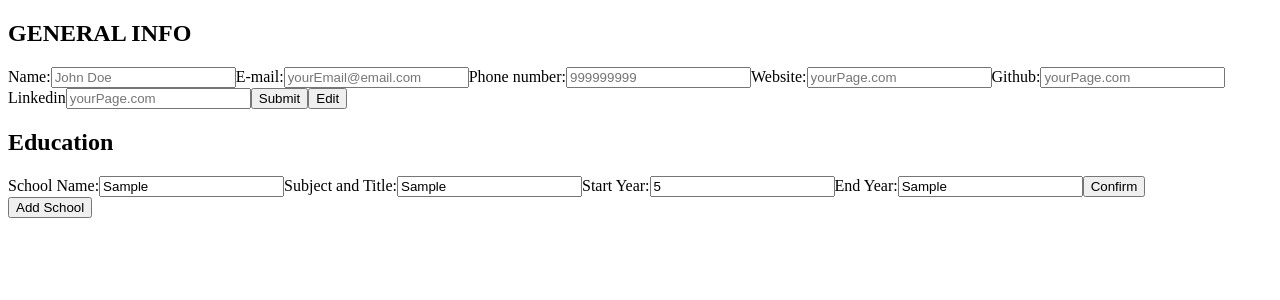
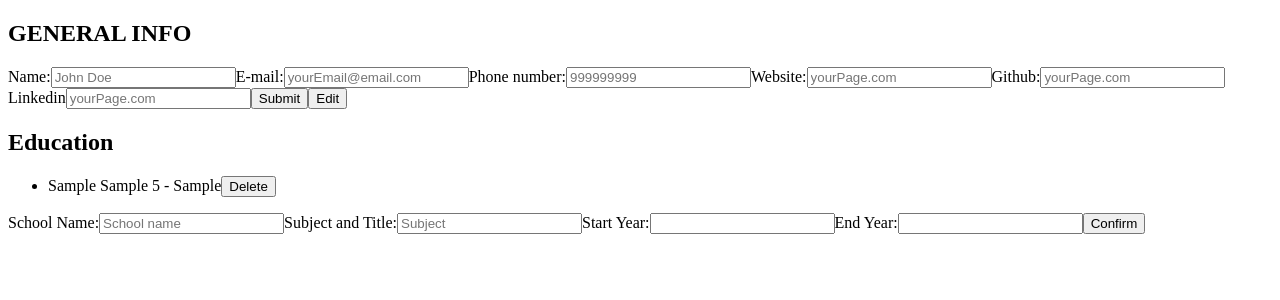
Before and after one commit to MaciejDabrowskii/PROJECT-CV-APPLICATION, a React (Create React App) app: page / in a window 1280 px wide. Both pictures are taken after typing "Sample", "Sample", "5", "Sample" into the empty fields and a click on the input "Confirm". Shown: the top 300 px of the page. Built offline with nearby package versions, Linux system fonts and the light colour scheme.

Commit message:
tinkering components - note: nested states handling in react is bad do not use

```diff
--- a/package.json
+++ b/package.json
@@ -9,6 +9,7 @@
     "react": "^18.1.0",
     "react-dom": "^18.1.0",
     "react-scripts": "5.0.1",
+    "uniqid": "^5.4.0",
     "web-vitals": "^2.1.4"
   },
   "scripts": {
--- a/src/App.js
+++ b/src/App.js
@@ -1,11 +1,14 @@
+/* eslint-disable no-unused-vars */
 /* eslint-disable react/no-access-state-in-setstate */
 /* eslint-disable max-len */
 /* eslint-disable react/destructuring-assignment */
 /* eslint-disable react/no-unused-class-component-methods */
 /* eslint-disable react/no-unused-state */
 import React, { Component } from "react";
+import uniqid from "uniqid";
 import GeneralInfo from "./components/general-info";
 import Education from "./components/education";
+import PrintSchools from "./components/show-schools";
 
 class App extends Component
 {
@@ -30,6 +33,7 @@ class App extends Component
         subject: "",
         dateStart: "",
         dateEnd: "",
+        id: uniqid(),
       },
       experience: {
         comapnyName: "",
@@ -41,93 +45,29 @@ class App extends Component
 
     this.handleChange.bind(this);
     this.onSubmitSchool.bind(this);
+    this.onDeleteSchool.bind(this);
   }
 
   handleChange = (e) =>
   {
-    switch (e.target.id)
-    {
-      case "general-name":
-        this.setState({
-          personalData: {
-            name: e.target.value,
-          },
-        });
-        break;
-
-      case "general-email":
-        this.setState({
-          personalData: {
-            email: e.target.value,
-          },
-        });
-        break;
-
-      case "general-phone":
-        this.setState({
-          personalData: {
-            number: e.target.value,
-          },
-        });
-        break;
-      case "general-github":
-        this.setState({
-          personalData: {
-            github: e.target.value,
-          },
-        });
-        break;
-      case "general-linkedin":
-        this.setState({
-          personalData: {
-            number: e.target.value,
-          },
-        });
-        break;
-      case "general-website":
-        this.setState({
-          personalData: {
-            website: e.target.value,
-          },
-        });
-        break;
-      case "education-school":
-        this.setState({
-          education: {
-            schoolName: e.target.value,
-          },
-        });
-        break;
-      case "education-subject":
-        this.setState({
-          education: {
-            subject: e.target.value,
-          },
-        });
-        break;
-      case "education-start":
-        this.setState({
-          education: {
-            dateStart: e.target.value,
-          },
-        });
-        break;
-      case "education-end":
-        this.setState({
-          education: {
-            dateEnd: e.target.value,
-          },
-        });
-        break;
-      default:
-    }
+    const { value, id, name } = e.target;
+    this.setState((prevState) => ({
+      [name]: {
+        ...prevState[name],
+        [id]: value,
+      },
+    }));
   };
 
   onSubmitSchool = (e) =>
   {
     e.preventDefault();
-    this.setState({
+    if (Object.values(this.state.education)
+      .every((el) => !el)) return;
+    this.setState((prevState) => ({
+      ...prevState,
       personalData: {
+        ...prevState.personalData,
         schools: this.state.personalData.schools.concat(this.state.education),
       },
       education: {
@@ -135,26 +75,53 @@ class App extends Component
         subject: "",
         dateStart: "",
         dateEnd: "",
+        id: uniqid(),
       },
-    });
-    console.log(this.state.personalData.schools.length);
+    }));
+  };
+
+  onDeleteSchool = (e) =>
+  {
+    const { personalData } = this.state;
+    this.setState((prevState) => ({
+      ...prevState,
+      personalData: {
+        ...prevState.personalData,
+        schools: personalData.schools.filter((school) => school.id !== e.target.parentElement.dataset.key),
+      },
+    }));
   };
 
   render()
   {
+    const {
+      editMode, personalData, education, experience,
+    } = this.state;
     return (
+
       <div className="App">
         <h2>GENERAL INFO</h2>
-        <GeneralInfo handleChange={this.handleChange} personalData={this.state} />
+        <GeneralInfo
+          handleChange={this.handleChange}
+          personalData={this.state}
+        />
+        <p>
+          {personalData.name}
+          {personalData.email}
+          {personalData.phone}
+          {personalData.github}
+        </p>
         <h2>Education</h2>
         <div className="education">
-          <Education handleChange={this.handleChange} onSubmitSchool={this.onSubmitSchool} />
-          <button
-            className="add-school-btn"
-            type="button"
-          >
-            Add School
-          </button>
+          <PrintSchools
+            personalData={personalData}
+            onDeleteSchool={this.onDeleteSchool}
+          />
+          <Education
+            handleChange={this.handleChange}
+            onSubmitSchool={this.onSubmitSchool}
+            education={education}
+          />
         </div>
       </div>
     );
--- a/src/components/education.js
+++ b/src/components/education.js
@@ -16,42 +16,51 @@ class Education extends Component
     const {
       handleChange,
       onSubmitSchool,
+      education,
     } = this.props;
     return (
       <form>
-        <label htmlFor="education-school">School Name:</label>
+        <label htmlFor="schoolName">School Name:</label>
         <input
-          id="education-school"
+          name="education"
+          id="schoolName"
           type="text"
           minLength="2"
           placeholder="School name"
           onChange={this.props.handleChange}
+          value={this.props.education.schoolName}
           required
         />
-        <label htmlFor="education-subject">Subject and Title:</label>
+        <label htmlFor="subject">Subject and Title:</label>
         <input
-          id="education-subject"
+          name="education"
+          id="subject"
           type="text"
           minLength="2"
           placeholder="Subject"
           onChange={this.props.handleChange}
+          value={this.props.education.subject}
         />
-        <label htmlFor="education-start">Start Year:</label>
+        <label htmlFor="dateStart">Start Year:</label>
         <input
-          id="education-start"
+          name="education"
+          id="dateStart"
           type="number"
           minLength="4"
           maxLength="4"
           onChange={this.props.handleChange}
+          value={this.props.education.dateStart}
           required
         />
-        <label htmlFor="education-end">End Year:</label>
+        <label htmlFor="dateEnd">End Year:</label>
         <input
-          id="education-end"
+          name="education"
+          id="dateEnd"
           type="nuber"
           minLength="4"
           maxLength="4"
           onChange={this.props.handleChange}
+          value={this.props.education.dateEnd}
         />
         <input
           className="submit-school-btn"
--- a/src/components/general-info.js
+++ b/src/components/general-info.js
@@ -19,7 +19,8 @@ class GeneralInfo extends Component
         <form>
           <label htmlFor="general-name">Name:</label>
           <input
-            id="general-name"
+            name="personalData"
+            id="name"
             type="text"
             minLength="2"
             placeholder="John Doe"
@@ -29,7 +30,8 @@ class GeneralInfo extends Component
           />
           <label htmlFor="general-email">E-mail:</label>
           <input
-            id="general-email"
+            name="personalData"
+            id="email"
             type="email"
             minLength="2"
             placeholder="yourEmail@email.com"
@@ -39,7 +41,8 @@ class GeneralInfo extends Component
           />
           <label htmlFor="general-phone">Phone number:</label>
           <input
-            id="general-phone"
+            name="personalData"
+            id="phone"
             type="number"
             minLength="9"
             placeholder="999999999"
@@ -49,7 +52,8 @@ class GeneralInfo extends Component
           />
           <label htmlFor="general-website">Website:</label>
           <input
-            id="general-website"
+            name="personalData"
+            id="website"
             type="text"
             minLength="5"
             placeholder="yourPage.com"
@@ -58,7 +62,8 @@ class GeneralInfo extends Component
           />
           <label htmlFor="general-github">Github:</label>
           <input
-            id="general-github"
+            name="personalData"
+            id="github"
             type="text"
             minLength="5"
             placeholder="yourPage.com"
@@ -67,7 +72,8 @@ class GeneralInfo extends Component
           />
           <label htmlFor="general-linkedin">Linkedin</label>
           <input
-            id="general-linkedin"
+            name="personalData"
+            id="linkedin"
             type="text"
             minLength="5"
             placeholder="yourPage.com"
--- /dev/null
+++ b/src/components/show-schools.js
@@ -0,0 +1,32 @@
+/* eslint-disable no-unused-vars */
+/* eslint-disable react/prop-types */
+import React, { Component } from "react";
+
+function PrintSchools(props)
+{
+  const { personalData, onDeleteSchool } = props;
+  return (
+    <ul>
+      {personalData.schools.map((school) => (
+        <li key={school.id} data-key={school.id}>
+          {school.schoolName}
+          {" "}
+          {school.subject}
+          {" "}
+          {school.dateStart}
+          {" "}
+          -
+          {" "}
+          {school.dateEnd}
+          <button
+            type="button"
+            onClick={onDeleteSchool}
+          >
+            Delete
+          </button>
+        </li>
+      ))}
+    </ul>
+  );
+}
+export default PrintSchools;
```
Also changed, not shown: 1 other file (tests, documents, lock files or other folders).
